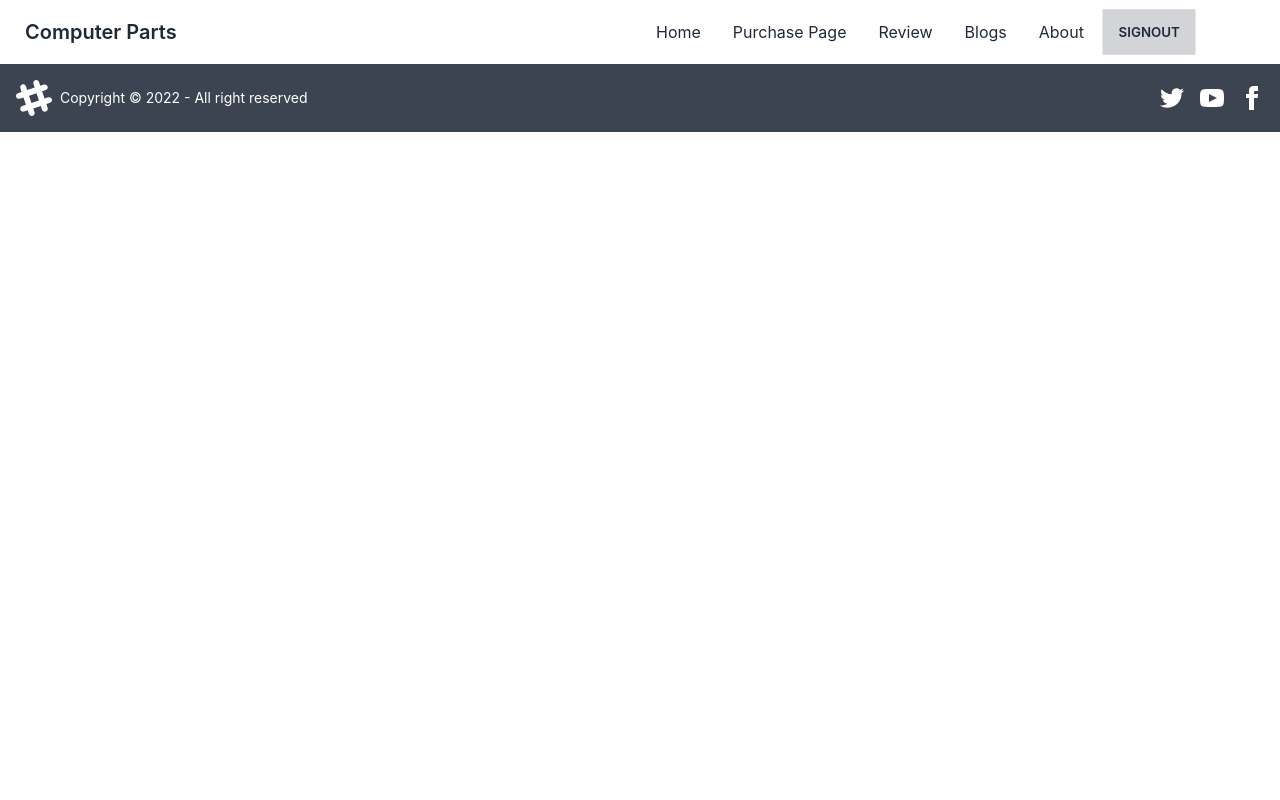
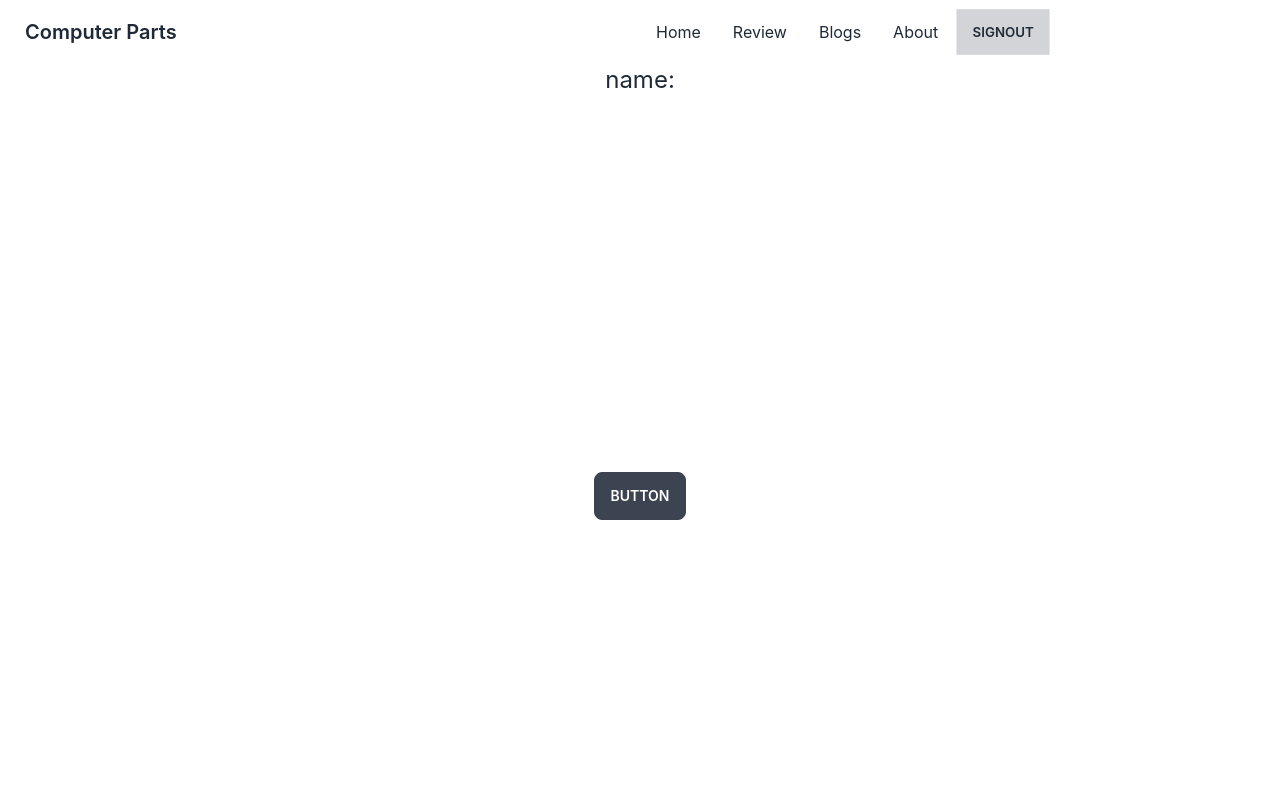
Before and after one commit to Hridoyshom/computer-parts, a React (Create React App) app: page /purchase/1 in a window 1280 px wide. Shown: the top 800 px of the page. Built offline with nearby package versions, Linux system fonts and the light colour scheme; no server answers; sample sign-in values are in the browser's storage.

Commit message:
blogs updated

```diff
--- a/src/App.js
+++ b/src/App.js
@@ -6,13 +6,13 @@ import Home from './Pages/Home';
 import About from './Pages/About';
 import Login from './Pages/Login';
 import Review from './Pages/Review';
-import Blogs from './Blogs';
 import ExtraSection from './Pages/ExtraSection';
 import Footer from './Pages/Footer';
 import SignUp from './Pages/SignUp';
 import AvailableParts from './Pages/AvailableParts';
 import Purchase from './Pages/Purchase';
 import RequireAuth from './Pages/RequireAuth';
+import Blogs from './Pages/Blogs';
 
 
 const App = () => {
@@ -27,7 +27,7 @@ const App = () => {
         <Route path='/review' element={<Review></Review>}></Route>
         <Route path='/blogs' element={<Blogs></Blogs>}></Route>
         <Route path='/signup' element={<SignUp></SignUp>}></Route>
-        <Route path='/purchase' element={<RequireAuth>
+        <Route path='/purchase/:purchaseId' element={<RequireAuth>
           <Purchase></Purchase>
         </RequireAuth>}></Route>
 
--- a/src/Blogs.js
+++ /dev/null
@@ -1,11 +0,0 @@
-import React from 'react';
-
-const Blogs = () => {
-    return (
-        <div>
-            This is blogs
-        </div>
-    );
-};
-
-export default Blogs;
--- a/src/Pages/AvailableParts.js
+++ b/src/Pages/AvailableParts.js
@@ -1,8 +1,10 @@
 import React, { useEffect, useState } from 'react';
 import Parts from './Parts';
+import Purchase from './Purchase';
 
 const AvailableParts = () => {
     const [parts, setParts] = useState([]);
+
 
     useEffect(() => {
         fetch('http://localhost:5000/part')
@@ -15,10 +17,12 @@ const AvailableParts = () => {
             {
                 parts.map(part => <Parts
                     key={part._id}
-                    part={part}>
+                    part={part}
+                >
 
                 </Parts>)
             }
+
         </div>
     );
 };
--- a/src/Pages/Banner.js
+++ b/src/Pages/Banner.js
@@ -5,11 +5,11 @@ const Banner = () => {
         <div>
             <div>
                 <div>
-                    <div class="carousel w-full">
-                        <div id="item1" class="carousel-item w-full">
+                    <div className="carousel w-full">
+                        <div id="item1" className="carousel-item w-full">
                             <img src="https://i.ibb.co/ZJ1MJGZ/rsz-241rygojrsil-ac-sx450.jpg" class="w-full" />
                         </div>
-                        <div id="item2" class="carousel-item w-full">
+                        <div id="item2" className="carousel-item w-full">
                             <img src="https://www.intel.com/content/dam/www/global/badges/core-x-series-framed-badge-rwd.jpg.rendition.intel.web.480.270.jpg" class="w-full" />
                         </div>
                         <div id="item3" class="carousel-item w-full">
--- /dev/null
+++ b/src/Pages/Blogs.js
@@ -0,0 +1,20 @@
+import React from 'react';
+
+const Blogs = () => {
+    return (
+        <div>
+            <div>
+                <h1 className='text-2xl ml-8 ' >How will i improve the performance of a react application?</h1>
+                <p className=' ml-10 ' >1.I will keep the component state local where it is necessary. <br />
+                    2. Will try not to rerenders the component by memorizing.<br />
+                    3. I can use dynamic import to split the code.<br />
+                    4. Using windowing or list visualization will help to improve the performance.<br />
+                    5. Not to receive unnecessary props.
+                </p>
+                <h1 className='text-2xl ml-8 ' >What are the different ways to manage a state in a React application?</h1>
+            </div>
+        </div>
+    );
+};
+
+export default Blogs;
--- a/src/Pages/Login.js
+++ b/src/Pages/Login.js
@@ -3,7 +3,7 @@ import auth from './firebase.init';
 import { useSignInWithEmailAndPassword, useSignInWithGoogle } from 'react-firebase-hooks/auth';
 import { useForm } from "react-hook-form"
 import Loading from './Loading';
-import { Link } from 'react-router-dom';
+import { Link, useLocation, useNavigate } from 'react-router-dom';
 
 const Login = () => {
     const [signInWithGoogle, gUser, gLoading, gError] = useSignInWithGoogle(auth);
@@ -17,6 +17,11 @@ const Login = () => {
 
     let signInError;
 
+    let navigate = useNavigate();
+    let location = useLocation();
+
+    let from = location.state?.from?.pathname || "/";
+
     if (loading || gLoading) {
         return <Loading></Loading>
     }
@@ -24,8 +29,8 @@ const Login = () => {
         signInError = <p className='text-red-500   ' >{error?.message || gError?.message}</p>
     }
 
-    if (gUser) {
-        console.log(gUser);
+    if (user || gUser) {
+        navigate(from, { replace: true });
     }
     const onSubmit = data => {
         console.log(data);
--- a/src/Pages/Navbar.js
+++ b/src/Pages/Navbar.js
@@ -13,7 +13,7 @@ const Navbar = () => {
     };
     const menuItems = <>
         <li><Link to='/'>Home</Link></li>
-        <li><Link to='/purchase'>Purchase Page</Link></li>
+
         <li><Link to='/review'>Review</Link></li>
         <li><Link to='/blogs'>Blogs</Link></li>
         <li><Link to='/about'>About</Link></li>
--- a/src/Pages/Parts.js
+++ b/src/Pages/Parts.js
@@ -1,9 +1,17 @@
 import React from 'react';
+import { Navigate, useNavigate } from 'react-router-dom';
 
-const Parts = ({ part }) => {
-    const { name, img, des, price, available, minorder } = part;
+const Parts = ({ part, setService }) => {
+    const { _id, name, img, des, price, available, minorder } = part;
+
+    const navigate = useNavigate();
+    const navigateToPurchase = _id => {
+        navigate(`/purchase/${name}`)
+
+    }
+
     return (
-        <div  >
+        <div >
             <div>
 
             </div>
@@ -17,7 +25,7 @@ const Parts = ({ part }) => {
                     <p>Available Quantity:{available}</p>
                     <p>Price:{price}</p>
                     <div class="card-actions justify-end">
-                        <button class="btn btn-primary">Buy Now</button>
+                        <button onClick={() => navigateToPurchase(_id)} class="btn btn-primary">Buy Now</button>
                     </div>
                 </div>
             </div>
--- a/src/Pages/Purchase.js
+++ b/src/Pages/Purchase.js
@@ -1,9 +1,23 @@
 import React from 'react';
+import { useAuthState } from 'react-firebase-hooks/auth';
+import { useParams } from 'react-router-dom';
+import auth from './firebase.init';
+import Parts from './Parts';
 
 const Purchase = () => {
+    const { purchaseId } = useParams();
+    const [_id, name, img, des, price, available, minorder] = purchaseId;
+
+
     return (
-        <div>
-            <h1>hello there</h1>
+        <div >
+            <div className='flex justify-center items-center' >
+                <h1 className='text-2xl' >name: {purchaseId.name}</h1><br />
+            </div>
+            <div className='flex h-screen justify-center items-center' >
+                <button class="btn flex  justify-center ">Button</button>
+            </div>
+
         </div>
     );
 };
--- a/src/Pages/RequireAuth.js
+++ b/src/Pages/RequireAuth.js
@@ -2,10 +2,15 @@ import React from 'react';
 import { useAuthState } from 'react-firebase-hooks/auth';
 import { Navigate, useLocation } from 'react-router-dom';
 import auth from './firebase.init';
+import Loading from './Loading';
 
 const RequireAuth = ({ children }) => {
     const [user, loading, error] = useAuthState(auth);
     const location = useLocation();
+
+    if (loading) {
+        return <Loading></Loading>
+    }
 
     if (!user) {
         return <Navigate to='/login' state={{ from: location }} replace ></Navigate>
--- a/src/Pages/SignUp.js
+++ b/src/Pages/SignUp.js
@@ -36,7 +36,7 @@ const SignUp = () => {
             (data.email, data.password);
         await updateProfile({ displayName: data.name });
         console.log('updated');
-        navigate('/available')
+        navigate('/purchase')
 
     }
     return (
```
